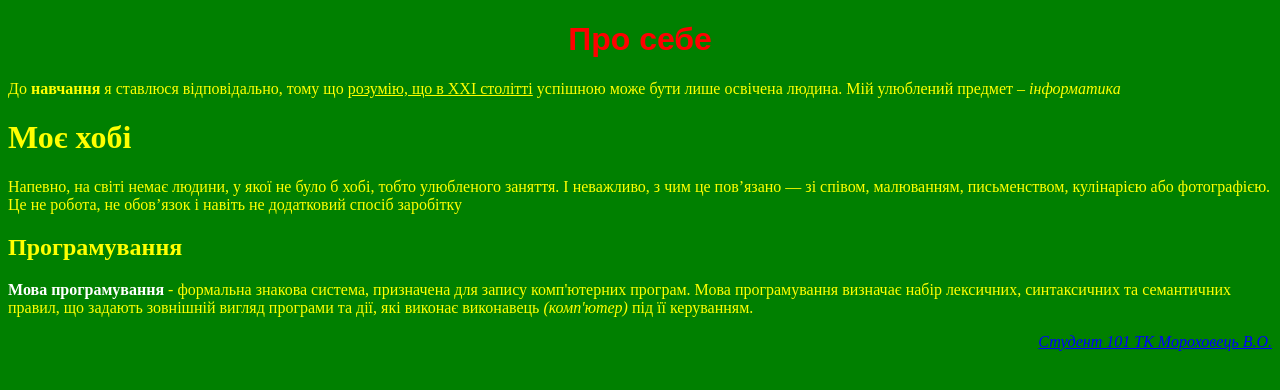
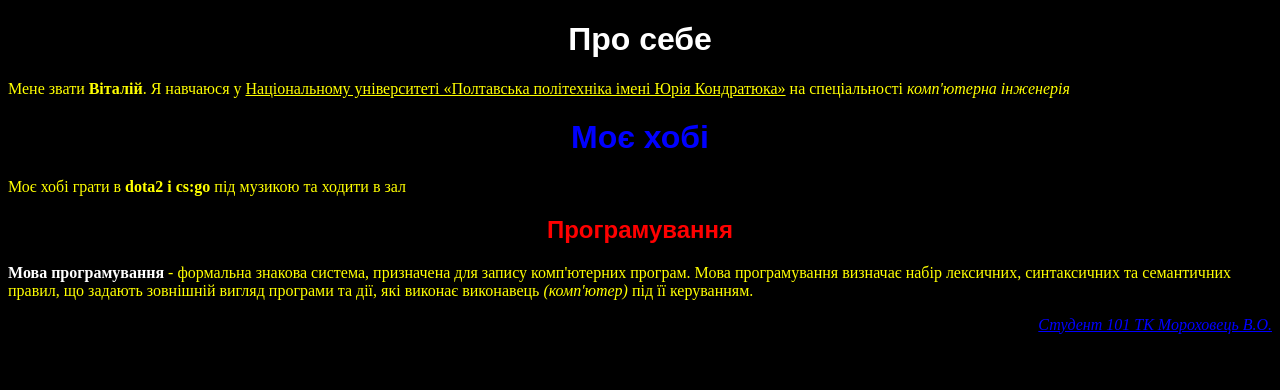
Before and after one commit to morokhovets04/zxc, a plain HTML site: page index.html in a window 1280 px wide. Drawn offline with Linux system fonts and the light colour scheme.

Commit message:
my first commit

```diff
--- a/index.html
+++ b/index.html
@@ -3,12 +3,12 @@
 <title>MorokhovetsLab-9.html</title>
 <meta charset =UTF-8>
 </HEAD>
-<body bgcolor="green"text="yellow">
-<h1 align="center"><font color="red"face="arial">Про себе</font></h1>
-<p> До <b>навчання</b> я ставлюся відповідально, тому що <u>розумію, що в XXI столітті</u> успішною може бути лише освічена людина. Мій улюблений предмет – <i>інформатика</i> </p>
-<h1>Моє хобі</h1>
-<p> Напевно, на світі немає людини, у якої не було б хобі, тобто улюбленого заняття. І неважливо, з чим це пов’язано — зі співом, малюванням, письменством, кулінарією або фотографією. Це не робота, не обов’язок і навіть не додатковий спосіб заробітку </p>
-<h2> Програмування </h2>
+<body bgcolor="black"text="yellow">
+<h1 align="center"><font color="white"face="arial">Про себе</font></h1>
+<p> Мене звати <b>Віталій</b>. Я навчаюся у <u>Національному університеті «Полтавська політехніка імені Юрія Кондратюка»</u> на спеціальності <i>комп'ютерна інженерія</i> </p>
+<h1 align="center"><font color="blue"face="arial">Моє хобі </font></h1>
+<p> Моє хобі  грати в <b>dota2 і cs:go</b> під музикою та ходити в зал  </p>
+<h2 align="center"><font color="red"face="arial"> Програмування </font> </h2>
 <p><b><font size="3"color="white">Мова програмування</font></b> - формальна знакова система, призначена для запису комп'ютерних програм. Мова програмування визначає набір лексичних, синтаксичних та семантичних правил, що задають зовнішній вигляд програми та дії, які виконає виконавець <i>(комп'ютер)</i> під її керуванням.</p>
 <p align="right"><font color="blue"><i><u>Студент 101 ТК Мороховець В.О.</font></i></u></p>
 </body>
```
